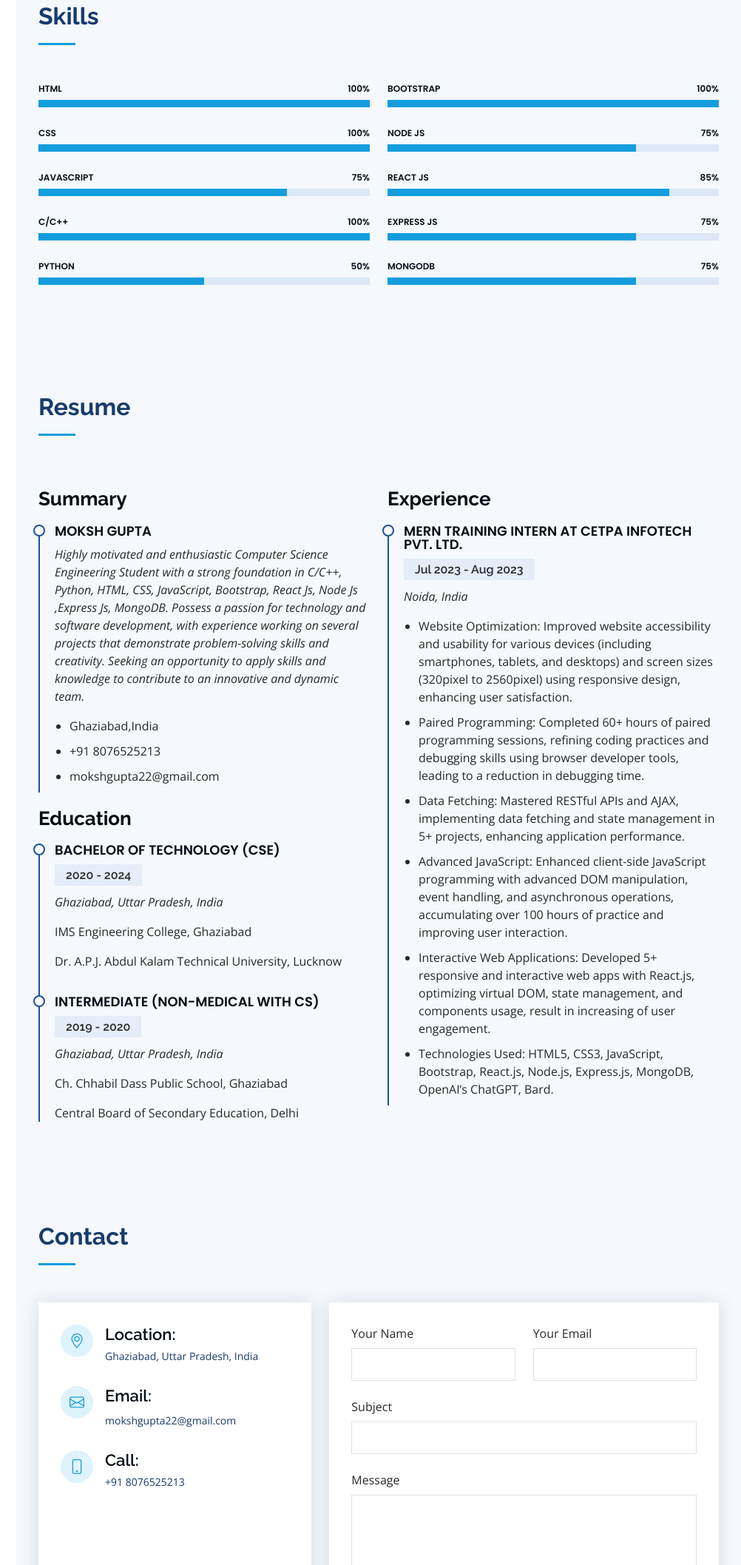
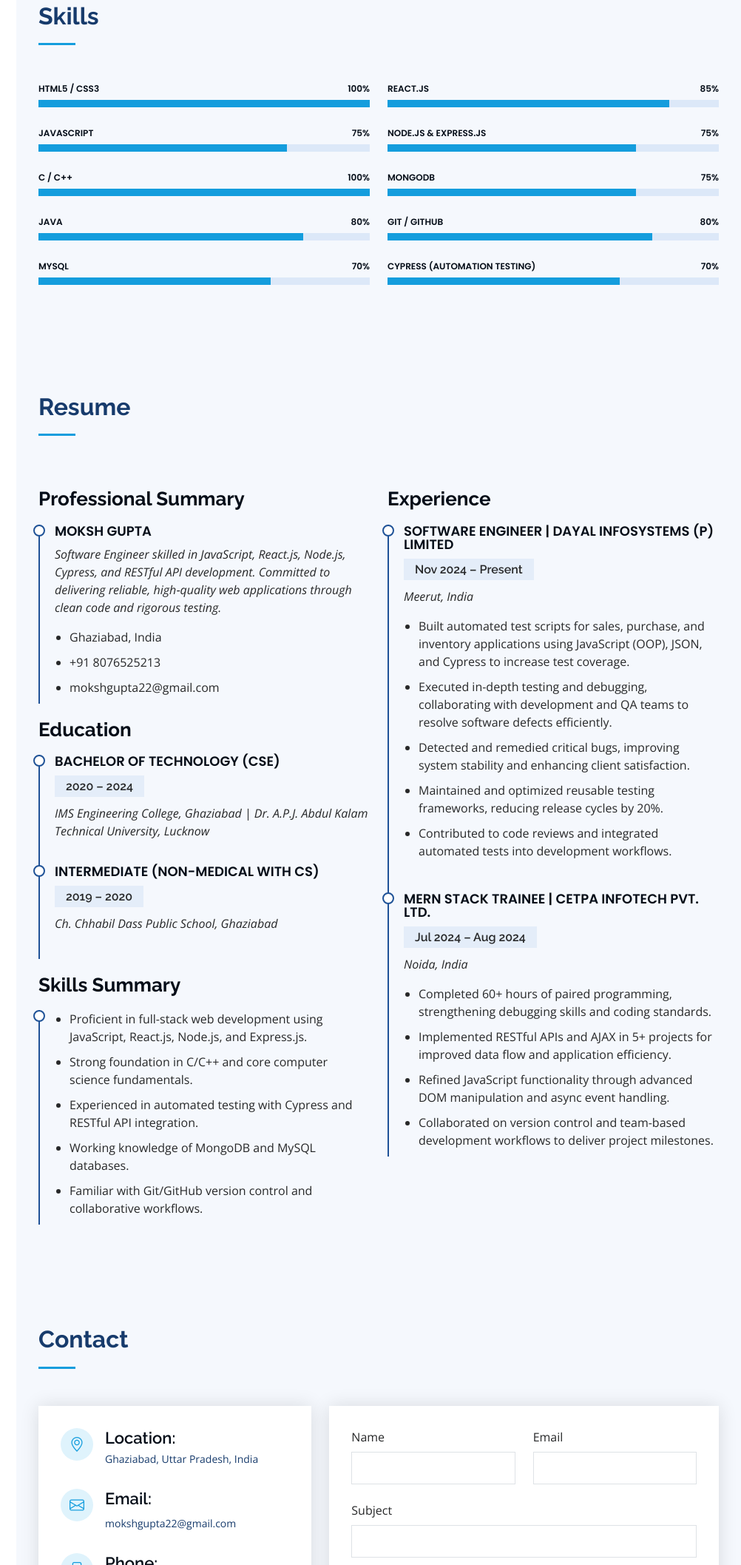
Before and after one commit to MokshGupta777/MG_PortFolio, a plain HTML site: page index.html in a window 1280 px wide. Shown: the part 1393-3508 px from the top of the page at 74% size, without its empty margins (278-1280 px from the left). Drawn offline with nearby package versions, Linux system fonts and the light colour scheme; grey boxes are pictures that could not be loaded.

Commit message:
Update index.html

```diff
--- a/index.html
+++ b/index.html
@@ -74,164 +74,130 @@
   <!-- ======= About Section ======= -->
   <section id="about" class="about section-bg">
     <div class="container">
-
       <div class="section-title">
         <h2>About</h2>
-          <!-- <p>Highly motivated and enthusiastic Computer Science Engineering Student with a strong foundation in C++,DSA, HTML, CSS, JS and MERN Stack. Possess a passion for technology and software development, with experience working on several projects that demonstrate problem-solving skills and creativity. Seeking an opportunity to apply skills and knowledge to contribute to an innovative and dynamic team.</p> -->
       </div>
-
       <div class="row">
         <div class="col-lg-4" data-aos="fade-right">
-            <img src="assets/img/profile-img.jpg" class="img-fluid" alt="">
+          <img src="assets/img/profile-img.jpg" class="img-fluid" alt="Moksh Gupta">
         </div>
         <div class="col-lg-8 pt-4 pt-lg-0 content" data-aos="fade-left">
           <h3>Full Stack Developer</h3>
           <p class="fst-italic">
-              <!-- paragraph for this -->
+            Software Engineer with hands‑on experience using JavaScript, React.js, Node.js, Cypress, and RESTful APIs. Specialize in building reliable, scalable web applications and maintaining high code quality.
           </p>
           <div class="row">
             <div class="col-lg-6">
               <ul>
                 <li><i class="bi bi-chevron-right"></i> <strong>Birthday:</strong> <span>20 May 2002</span></li>
                 <li><i class="bi bi-chevron-right"></i> <strong>Phone:</strong> <span>+91 8076525213</span></li>
-                  <li><i class="bi bi-chevron-right"></i> <strong>City:</strong> <span>Ghaziabad, Uttar Pradesh,
-                      India</span></li>
+                <li><i class="bi bi-chevron-right"></i> <strong>City:</strong> <span>Ghaziabad, Uttar Pradesh, India</span></li>
               </ul>
             </div>
             <div class="col-lg-6">
               <ul>
-                  <li><i class="bi bi-chevron-right"></i> <strong>Age:</strong> <span>22</span></li>
-                  <li><i class="bi bi-chevron-right"></i> <strong>Degree:</strong> <span>Undergraduate</span></li>
-                  <li><i class="bi bi-chevron-right"></i> <strong>Email:</strong> <span>mokshgupta22@gmail.com</span>
-                  </li>
+                <li><i class="bi bi-chevron-right"></i> <strong>Age:</strong> <span>23</span></li>
+                <li><i class="bi bi-chevron-right"></i> <strong>Degree:</strong> <span>B.Tech in CSE</span></li>
+                <li><i class="bi bi-chevron-right"></i> <strong>Email:</strong> <span>mokshgupta22@gmail.com</span></li>
               </ul>
             </div>
           </div>
         </div>
       </div>
-
     </div>
   </section><!-- End About Section -->
 
   <!-- ======= Skills Section ======= -->
   <section id="skills" class="skills section-bg">
   <div class="container">
-
-        <div class="section-title">
-          <h2>Skills</h2>
+    <div class="section-title"><h2>Skills</h2></div>
+    <div class="row skills-content">
+      <div class="col-lg-6" data-aos="fade-up">
+        <div class="progress">
+          <span class="skill">HTML5 / CSS3 <i class="val">100%</i></span>
+          <div class="progress-bar-wrap">
+            <div class="progress-bar" role="progressbar" aria-valuenow="100"></div>
           </div>
-
-        <div class="row skills-content">
-
-          <div class="col-lg-6" data-aos="fade-up">
-
+        </div>
         <div class="progress">
-              <span class="skill">HTML <i class="val">100%</i></span>
+          <span class="skill">JavaScript <i class="val">75%</i></span>
           <div class="progress-bar-wrap">
-                <div class="progress-bar" role="progressbar" aria-valuenow="100" aria-valuemin="0" aria-valuemax="100">
+            <div class="progress-bar" role="progressbar" aria-valuenow="75"></div>
+          </div>
+        </div>
+        <div class="progress">
+          <span class="skill">C / C++ <i class="val">100%</i></span>
+          <div class="progress-bar-wrap">
+            <div class="progress-bar" role="progressbar" aria-valuenow="100"></div>
+          </div>
+        </div>
+        <div class="progress">
+          <span class="skill">Java <i class="val">80%</i></span>
+          <div class="progress-bar-wrap">
+            <div class="progress-bar" role="progressbar" aria-valuenow="80"></div>
+          </div>
+        </div>
+        <div class="progress">
+          <span class="skill">MySQL <i class="val">70%</i></span>
+          <div class="progress-bar-wrap">
+            <div class="progress-bar" role="progressbar" aria-valuenow="70"></div>
           </div>
         </div>
       </div>
-
+      <div class="col-lg-6" data-aos="fade-up" data-aos-delay="100">
         <div class="progress">
-              <span class="skill">CSS <i class="val">100%</i></span>
+          <span class="skill">React.js <i class="val">85%</i></span>
           <div class="progress-bar-wrap">
-                <div class="progress-bar" role="progressbar" aria-valuenow="100" aria-valuemin="0" aria-valuemax="100">
-                </div>
-              </div>
-            </div>
-
-            <div class="progress">
-              <span class="skill">JavaScript <i class="val">75%</i></span>
-              <div class="progress-bar-wrap">
-                <div class="progress-bar" role="progressbar" aria-valuenow="75" aria-valuemin="0" aria-valuemax="100">
-                </div>
+            <div class="progress-bar" role="progressbar" aria-valuenow="85"></div>
           </div>
         </div>
         <div class="progress">
-              <span class="skill">C/C++ <i class="val">100%</i></span>
+          <span class="skill">Node.js & Express.js <i class="val">75%</i></span>
           <div class="progress-bar-wrap">
-                <div class="progress-bar" role="progressbar" aria-valuenow="100" aria-valuemin="0" aria-valuemax="100">
-                </div>
-              </div>
-            </div>
-            <div class="progress">
-              <span class="skill">Python <i class="val">50%</i></span>
-              <div class="progress-bar-wrap">
-                <div class="progress-bar" role="progressbar" aria-valuenow="50" aria-valuemin="0" aria-valuemax="100">
-                </div>
-              </div>
-            </div>
-          </div>
-
-          <div class="col-lg-6" data-aos="fade-up" data-aos-delay="100">
-
-            <div class="progress">
-              <span class="skill">Bootstrap <i class="val">100%</i></span>
-              <div class="progress-bar-wrap">
-                <div class="progress-bar" role="progressbar" aria-valuenow="100" aria-valuemin="0" aria-valuemax="100">
-                </div>
-              </div>
-            </div>
-
-
-            <div class="progress">
-              <span class="skill">Node JS <i class="val">75%</i></span>
-              <div class="progress-bar-wrap">
-                <div class="progress-bar" role="progressbar" aria-valuenow="75" aria-valuemin="0" aria-valuemax="100">
-                </div>
-              </div>
-            </div>
-            <div class="progress">
-              <span class="skill">React JS <i class="val">85%</i></span>
-              <div class="progress-bar-wrap">
-                <div class="progress-bar" role="progressbar" aria-valuenow="85" aria-valuemin="0" aria-valuemax="100">
-                </div>
-              </div>
-            </div>
-            <div class="progress">
-              <span class="skill">Express JS <i class="val">75%</i></span>
-              <div class="progress-bar-wrap">
-                <div class="progress-bar" role="progressbar" aria-valuenow="75" aria-valuemin="0" aria-valuemax="100">
-                </div>
+            <div class="progress-bar" role="progressbar" aria-valuenow="75"></div>
           </div>
         </div>
         <div class="progress">
           <span class="skill">MongoDB <i class="val">75%</i></span>
           <div class="progress-bar-wrap">
-                <div class="progress-bar" role="progressbar" aria-valuenow="75" aria-valuemin="0" aria-valuemax="100">
+            <div class="progress-bar" role="progressbar" aria-valuenow="75"></div>
+          </div>
+        </div>
+        <div class="progress">
+          <span class="skill">Git / GitHub <i class="val">80%</i></span>
+          <div class="progress-bar-wrap">
+            <div class="progress-bar" role="progressbar" aria-valuenow="80"></div>
+          </div>
+        </div>
+        <div class="progress">
+          <span class="skill">Cypress (Automation Testing) <i class="val">70%</i></span>
+          <div class="progress-bar-wrap">
+            <div class="progress-bar" role="progressbar" aria-valuenow="70"></div>
           </div>
         </div>
       </div>
+    </div>
+  </div>
+</section>
 
-
-
-          </div>
-
-        </div>
-
-      </div>
-    </section><!-- End Skills Section -->
+  <!-- End Skills Section -->
 
   <!-- ======= Resume Section ======= -->
   <section id="resume" class="resume section-bg">
     <div class="container">
 
-        <div class="section-title">
-          <h2>Resume</h2>
-        </div>
+      <div class="section-title"><h2>Resume</h2></div>
 
       <div class="row">
+        <!-- Left column: Professional Summary + Education -->
+        <!-- Left column: Professional Summary + Education + Additional Info -->
 <div class="col-lg-6" data-aos="fade-up">
-            <h3 class="resume-title">Summary</h3>
+  <h3 class="resume-title">Professional Summary</h3>
   <div class="resume-item pb-0">
     <h4>Moksh Gupta</h4>
-              <p><em>Highly motivated and enthusiastic Computer Science Engineering Student with a strong foundation in
-                  C/C++, Python, HTML, CSS, JavaScript, Bootstrap, React Js, Node Js ,Express Js, MongoDB. Possess a passion for technology and software development, with
-                  experience working on several projects that demonstrate problem-solving skills and creativity. Seeking
-                  an opportunity to apply skills and knowledge to contribute to an innovative and dynamic team.</em></p>
+    <p><em>Software Engineer skilled in JavaScript, React.js, Node.js, Cypress, and RESTful API development. Committed to delivering reliable, high‑quality web applications through clean code and rigorous testing.</em></p>
     <ul>
-                <li>Ghaziabad,India</li>
+      <li>Ghaziabad, India</li>
       <li>+91 8076525213</li>
       <li>mokshgupta22@gmail.com</li>
     </ul>
@@ -240,155 +206,92 @@
   <h3 class="resume-title">Education</h3>
   <div class="resume-item">
     <h4>Bachelor of Technology (CSE)</h4>
-              <h5>2020 - 2024</h5>
-              <p><em>Ghaziabad, Uttar Pradesh, India</em></p>
-              <p>IMS Engineering College, Ghaziabad</p>
-              <p>Dr. A.P.J. Abdul Kalam Technical University, Lucknow</p>
+    <h5>2020 – 2024</h5>
+    <p><em>IMS Engineering College, Ghaziabad | Dr. A.P.J. Abdul Kalam Technical University, Lucknow</em></p>
   </div>
   <div class="resume-item">
     <h4>Intermediate (Non-Medical with CS)</h4>
-              <h5>2019 - 2020</h5>
-              <p><em>Ghaziabad, Uttar Pradesh, India</em></p>
-              <p>Ch. Chhabil Dass Public School, Ghaziabad</p>
-              <p>Central Board of Secondary Education, Delhi</p>
+    <h5>2019 – 2020</h5>
+    <p><em>Ch. Chhabil Dass Public School, Ghaziabad</em></p>
   </div>
 
+  <h3 class="resume-title">Skills Summary</h3>
+  <div class="resume-item">
+    <ul>
+      <li>Proficient in full-stack web development using JavaScript, React.js, Node.js, and Express.js.</li>
+      <li>Strong foundation in C/C++ and core computer science fundamentals.</li>
+      <li>Experienced in automated testing with Cypress and RESTful API integration.</li>
+      <li>Working knowledge of MongoDB and MySQL databases.</li>
+      <li>Familiar with Git/GitHub version control and collaborative workflows.</li>
+    </ul>
   </div>
+</div>
+
+
+        <!-- Right column: Experience -->
         <div class="col-lg-6" data-aos="fade-up" data-aos-delay="100">
           <h3 class="resume-title">Experience</h3>
-<!--             <div class="resume-item">
-              <h4>Freelance Web Developer at RCTCC Trust</h4>
-              <h5>Jan 2024 - Feb 2024</h5>
-              <p><em>Delhi, India </em></p>
-              <ul> -->
-                <!-- <li>Developed a mission-driven website from conception to deployment, aligning closely with the -->
-                  <!-- organization's vision for maximum impact.</li> -->
-<!--                   <li>Technologies Used – HTML5, CSS3, JavaScript, Bootstrap, ChatGPT, Bard</li> -->
-                  <!-- <li>Website Link: (https://rctcctrust.netlify.app/)</li> -->
 
-<!--               </ul>
-            </div>
           <div class="resume-item">
-              <h4>Freelance Web Developer at R2W Corporation</h4>
-              <h5>Nov 2023 - Dec 2023</h5>
-              <p><em>Delhi, India </em></p>
-              <ul> -->
-                <!-- <li>Conceptualized, designed, and deployed an advanced e-commerce platform for a skate company, -->
-                  <!-- leveraging the latest MERN stack technology and utilized ChatGPT for website optimization.</li> -->
-<!--                   <li>Technologies Used – HTML5, CSS3, JavaScript, Bootstrap, React.js, Node.js, Express.js, MongoDB,
-                    ChatGPT, Bard</li> -->
-                  <!-- <li>Website Link: (https://www.flydroneskates.com/)</li> -->
-<!--
+            <h4>Software Engineer | Dayal Infosystems (P) Limited</h4>
+            <h5>Nov 2024 – Present</h5>
+            <p><em>Meerut, India</em></p>
+            <ul>
+              <li>Built automated test scripts for sales, purchase, and inventory applications using JavaScript (OOP), JSON, and Cypress to increase test coverage.</li>
+              <li>Executed in-depth testing and debugging, collaborating with development and QA teams to resolve software defects efficiently.</li>
+              <li>Detected and remedied critical bugs, improving system stability and enhancing client satisfaction.</li>
+              <li>Maintained and optimized reusable testing frameworks, reducing release cycles by 20%.</li>
+              <li>Contributed to code reviews and integrated automated tests into development workflows.</li>
             </ul>
           </div>
+
           <div class="resume-item">
-              <h4>Freelance Web Developer at NinjasIntern</h4>
-              <h5>Sep 2023 - Oct 2023</h5>
-              <p><em>Delhi, India </em></p>
-              <ul> -->
-                <!-- <li>Worked with team to build a vital website facilitating internship opportunities for students.</li> -->
-<!--                   <li>Technologies Used – HTML5, CSS3, JavaScript, Bootstrap, ChatGPT, Bard</li> -->
-                  <!-- <li>Website Link: (https://www.ninjasintern.in/)</li> -->
-<!--
-              </ul>
-            </div> -->
-            <div class="resume-item">
-              <h4>MERN Training Intern at CETPA InfoTech PVT. LTD.</h4>
-              <h5>Jul 2023 - Aug 2023</h5>
-              <p><em>Noida, India </em></p>
+            <h4>MERN Stack Trainee | CETPA InfoTech Pvt. Ltd.</h4>
+            <h5>Jul 2024 – Aug 2024</h5>
+            <p><em>Noida, India</em></p>
             <ul>
-                <li>Website Optimization: Improved website accessibility and usability for various devices (including smartphones,
-tablets, and desktops) and screen sizes (320pixel to 2560pixel) using responsive design, enhancing user satisfaction.</li>
-               <li>Paired Programming: Completed 60+ hours of paired programming sessions, refining coding practices and
-debugging skills using browser developer tools, leading to a reduction in debugging time.</li>
-                <li>Data Fetching: Mastered RESTful APIs and AJAX, implementing data fetching and state management in 5+
-projects, enhancing application performance.</li>
-                <li>Advanced JavaScript: Enhanced client-side JavaScript programming with advanced DOM manipulation, event
-handling, and asynchronous operations, accumulating over 100 hours of practice and improving user interaction.</li>
-                <li>Interactive Web Applications: Developed 5+ responsive and interactive web apps with React.js, optimizing virtual
-DOM, state management, and components usage, result in increasing of user engagement.</li>
-
-                <li>Technologies Used: HTML5, CSS3, JavaScript, Bootstrap, React.js, Node.js, Express.js, MongoDB, OpenAI’s
-ChatGPT, Bard.</li>
-
+              <li>Completed 60+ hours of paired programming, strengthening debugging skills and coding standards.</li>
+              <li>Implemented RESTful APIs and AJAX in 5+ projects for improved data flow and application efficiency.</li>
+              <li>Refined JavaScript functionality through advanced DOM manipulation and async event handling.</li>
+              <li>Collaborated on version control and team-based development workflows to deliver project milestones.</li>
             </ul>
           </div>
         </div>
       </div>
 
     </div>
-    </section><!-- End Resume Section -->
+  </section>
+  <!-- End Resume Section -->
 
   <!-- ======= Contact Section ======= -->
   <section id="contact" class="contact section-bg">
     <div class="container">
-
-        <div class="section-title">
-          <h2>Contact</h2>
-        </div>
-
+      <div class="section-title"><h2>Contact</h2></div>
       <div class="row" data-aos="fade-in">
-
         <div class="col-lg-5 d-flex align-items-stretch">
           <div class="info">
-              <div class="address">
-                <i class="bi bi-geo-alt"></i>
-                <h4>Location:</h4>
-                <p>Ghaziabad, Uttar Pradesh, India</p>
+            <div class="address"><i class="bi bi-geo-alt"></i><h4>Location:</h4><p>Ghaziabad, Uttar Pradesh, India</p></div>
+            <div class="email"><i class="bi bi-envelope"></i><h4>Email:</h4><p>mokshgupta22@gmail.com</p></div>
+            <div class="phone"><i class="bi bi-phone"></i><h4>Phone:</h4><p>+91 8076525213</p></div>
+            <iframe src="https://www.google.com/maps/embed?pb=!1m18!1m12!1m3!1d875.181936837377!2d77.43464682100853!3d28.667869460170177!2m3!1f0!2f0!3f0!3m2!1i1024!2i768!4f13.1!3m3!1m2!1s0x390cf1b7f8898a61%3A0x3d38404359d42683!2sLaxmi%20vihar%20Colony!5e0!3m2!1sen!2sin!4v1691562891014!5m2!1sen!2sin" frameborder="0" style="border:0; width:100%; height:290px;" allowfullscreen></iframe>
           </div>
-
-              <div class="email">
-                <i class="bi bi-envelope"></i>
-                <h4>Email:</h4>
-                <p>mokshgupta22@gmail.com</p>
-              </div>
-
-              <div class="phone">
-                <i class="bi bi-phone"></i>
-                <h4>Call:</h4>
-                <p>+91 8076525213</p>
-              </div>
-
-              <iframe
-                src="https://www.google.com/maps/embed?pb=!1m18!1m12!1m3!1d875.181936837377!2d77.43464682100853!3d28.667869460170177!2m3!1f0!2f0!3f0!3m2!1i1024!2i768!4f13.1!3m3!1m2!1s0x390cf1b7f8898a61%3A0x3d38404359d42683!2sLaxmi%20vihar%20Colony!5e0!3m2!1sen!2sin!4v1691562891014!5m2!1sen!2sin"
-                frameborder="0" style="border:0; width: 100%; height: 290px;" allowfullscreen></iframe>
-            </div>
-
         </div>
 
         <div class="col-lg-7 mt-5 mt-lg-0 d-flex align-items-stretch">
-            <form action="https://formspree.io/f/meqbagvz" method="POST" role="form" class="php-email-form">
-              <div class="row">
-                <div class="form-group col-md-6">
-                  <label for="name">Your Name</label>
-                  <input type="text" name="name" class="form-control" id="name" required>
-                </div>
-                <div class="form-group col-md-6">
-                  <label for="name">Your Email</label>
-                  <input type="email" class="form-control" name="email" id="email" required>
-                </div>
-              </div>
-              <div class="form-group">
-                <label for="name">Subject</label>
-                <input type="text" class="form-control" name="subject" id="subject" required>
-              </div>
-              <div class="form-group">
-                <label for="name">Message</label>
-                <textarea class="form-control" name="message" rows="10" id="message" required></textarea>
-              </div>
-              <div class="my-3">
-                <div class="sent-message">Your message has been sent. Thank you!</div>
-              </div>
+          <form action="https://formspree.io/f/meqbagvz" method="POST" class="php-email-form">
+            <div class="row"><div class="form-group col-md-6"><label>Name</label><input type="text" name="name" class="form-control" required></div><div class="form-group col-md-6"><label>Email</label><input type="email" name="email" class="form-control" required></div></div>
+            <div class="form-group"><label>Subject</label><input type="text" name="subject" class="form-control" required></div>
+            <div class="form-group"><label>Message</label><textarea name="message" rows="10" class="form-control" required></textarea></div>
+            <div class="my-3"><div class="sent-message">Your message has been sent. Thank you!</div></div>
             <div class="text-center"><button type="submit">Send Message</button></div>
           </form>
         </div>
-
       </div>
-
     </div>
   </section><!-- End Contact Section -->
 
-  </main><!-- End #main -->
+</main>
+<!-- End #main -->
 
   <!-- ======= Footer ======= -->
   <footer id="footer">
```
Lines whose indentation alone changed are shown as unchanged.
